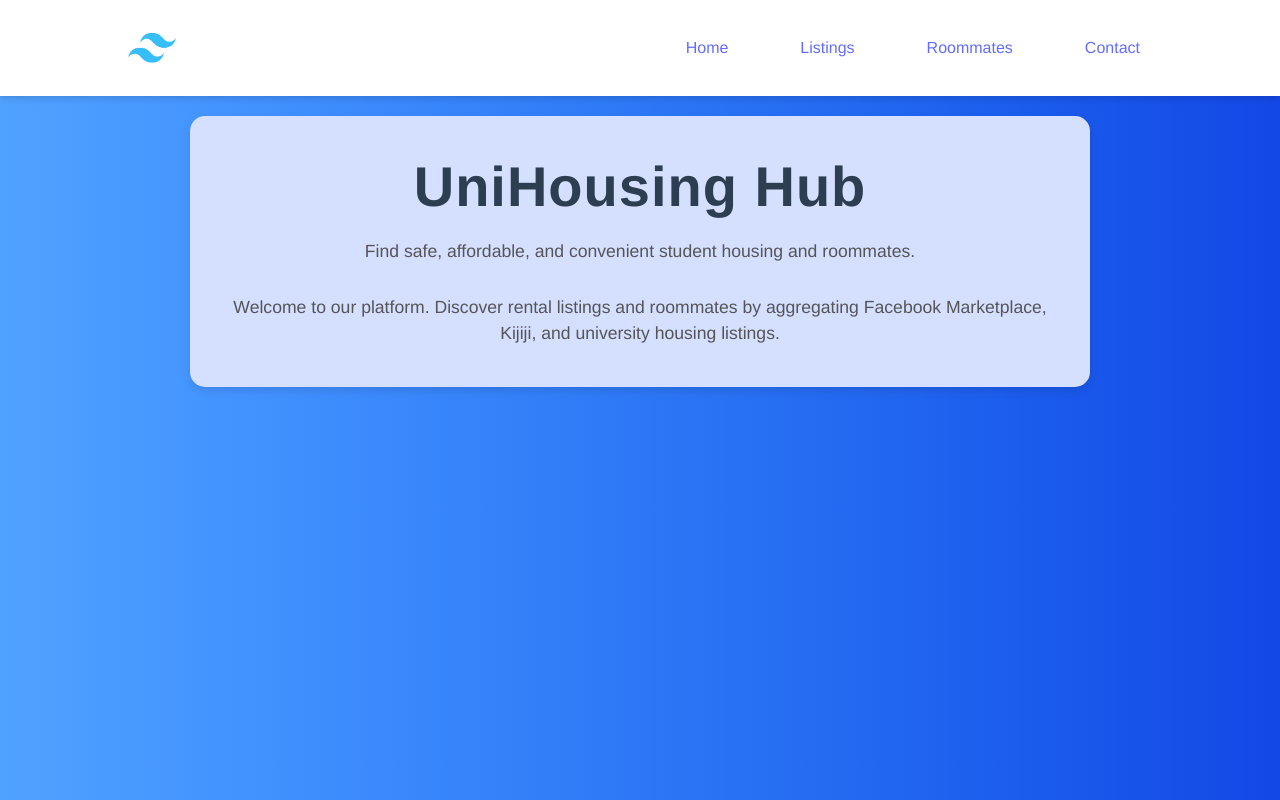
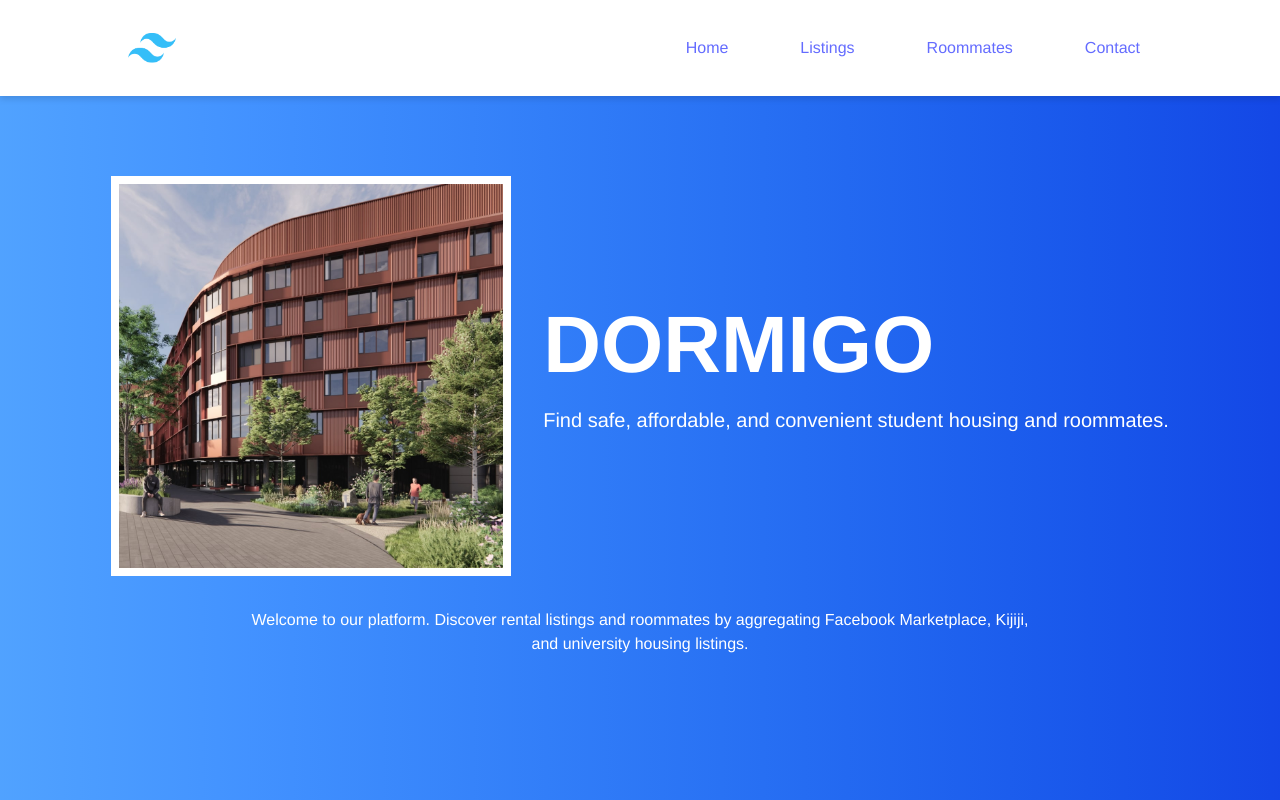
Before and after one commit to nathancmaniego/deerhacks-iv, a React (Vite) app in the folder frontend/my-react-app/: page / in a window 1280 px wide. Built offline with nearby package versions, Linux system fonts and the light colour scheme.

Commit message:
updated homepage + name

```diff
--- a/frontend/my-react-app/src/pages/Home.css
+++ b/frontend/my-react-app/src/pages/Home.css
@@ -1,39 +1,65 @@
-@import '../index.css';
+.home-container {
+  display: flex;
+  flex-direction: column;
+  align-items: center;
+  justify-content: center;
+  min-height: 80vh;
+  color: #ffffff;
+  padding: 2rem;
+}
 
-.home-container {
-    text-align: center;
-    padding: 40px;
-    max-width: 900px;
-    margin: 20px auto;
-    background-color: #d5dfff; /* Light background */
-    border-radius: 15px; /* Rounded corners */
-    box-shadow: 0 4px 8px rgba(0, 0, 0, 0.1);
+.home-top {
+  display: flex;
+  align-items: center;
+  justify-content: center;
+  gap: 2rem;
+  width: 100%;
+  max-width: 1200px;
+}
+
+.home-left {
+  /* No additional styling needed */
+}
+
+.home-image-container {
+  position: relative;
+  width: 400px;
+  height: 400px;
+  border: 8px solid white;
+  overflow: hidden;
+}
+
+.home-image {
+  width: 100%;
+  height: 100%;
+  object-fit: cover;
+  /* transform: translate(10px, 10px); */
+}
+
+.home-right {
+  text-align: left; /* Left align the text */
+  display: flex;
+  flex-direction: column;
+  justify-content: center;
 }
 
 .home-title {
-    font-size: 3.5em;
-    margin-bottom: 20px;
-    color: #2c3e50;
-    font-weight: 600;
-    letter-spacing: 1px;
-    font-family: "Helvetica Neue", Helvetica, Arial, sans-serif;
+  font-size: 5rem;  /* Bigger title */
+  font-weight: bold;
+  margin-bottom: 1rem;
 }
 
-  /* Description styling */
 .home-description {
-    font-size: 1.4em; /* Slightly larger description */
-    color: #e8c6ff;
-    line-height: 1.6;
-    margin-bottom: 30px; /* Increased margin */
+  font-size: 1.25rem;
+  margin-bottom: 1rem;
 }
 
-  .home-container p {
-    font-size: 1.1em;
-    color: #555;
-    line-height: 1.5;
+.home-bottom {
+  margin-top: 2rem;
+  text-align: center;
+  max-width: 800px;
 }
 
-  .home-container:hover {
-    transform: translateY(-2px); /* Slight lift on hover */
-    transition: transform 0.3s ease;
+.home-bottom-text {
+  font-size: 1rem; /* Smaller text for the bottom section */
 }
--- a/frontend/my-react-app/src/pages/Home.jsx
+++ b/frontend/my-react-app/src/pages/Home.jsx
@@ -1,16 +1,32 @@
 import React from 'react';
 import './Home.css';
+import sampleImage from '../assets/home.jpg'; // Replace with your image
 
 function Home() {
   return (
     <div className="home-container">
-      <h1 className="home-title">UniHousing Hub</h1>
-      <p className="home-description">
-        Find safe, affordable, and convenient student housing and roommates.
-      </p>
-      <p>
-        Welcome to our platform. Discover rental listings and roommates by aggregating Facebook Marketplace, Kijiji, and university housing listings.
-      </p>
+      <div className="home-top">
+        <div className="home-left">
+          <div className="home-image-container">
+            <img
+              src={sampleImage}
+              alt="Housing"
+              className="home-image"
+            />
+          </div>
+        </div>
+        <div className="home-right">
+          <h1 className="home-title">DORMIGO</h1>
+          <p className="home-description">
+            Find safe, affordable, and convenient student housing and roommates.
+          </p>
+        </div>
+      </div>
+      <div className="home-bottom">
+        <p className="home-bottom-text">
+          Welcome to our platform. Discover rental listings and roommates by aggregating Facebook Marketplace, Kijiji, and university housing listings.
+        </p>
+      </div>
     </div>
   );
 }
```
Also changed, not shown: frontend/my-react-app/src/assets/home.jpg (added). Lines whose indentation alone changed are shown as unchanged.
